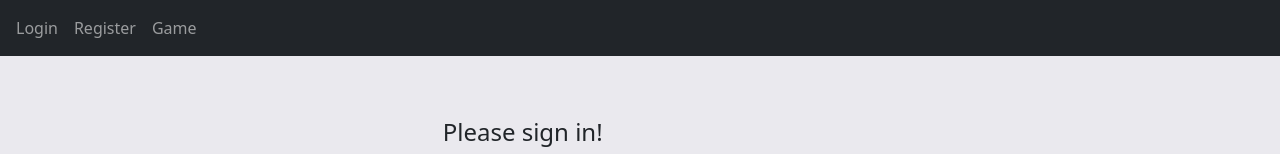
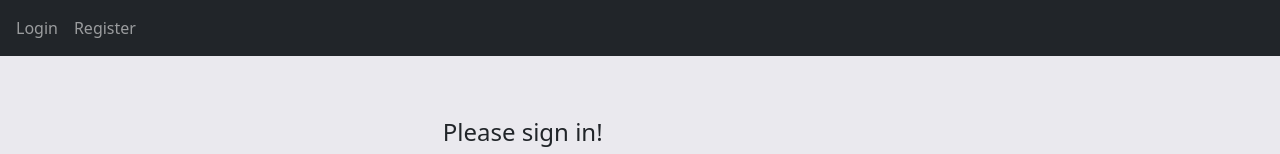
Before and after one commit to lmarkstrom/online-chess, a Vue app in the folder client/: page /login in a window 1280 px wide. Shown: the top 154 px of the page. Built offline with nearby package versions, Linux system fonts and the light colour scheme; no server answers.

Commit message:
home nav fix

```diff
--- a/client/src/App.vue
+++ b/client/src/App.vue
@@ -19,8 +19,8 @@
         <li v-if="isAuthenticated" class="nav-item">
           <a class="nav-link" href="#" @click="logout()">Logout</a>
         </li>
-        <li class="nav-item">
-          <a class="nav-link" href="#" @click="redirect('/game')">Game</a>
+        <li v-if="isAuthenticated"  class="nav-item">
+          <a class="nav-link" href="#" @click="redirect('/home')">Home</a>
         </li>
       </ul>
     </div>
```
Also changed, not shown: 1 other file (tests, documents, lock files or other folders).
